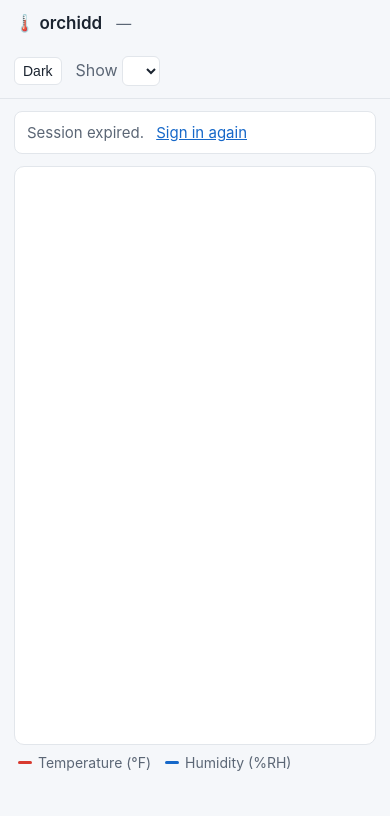
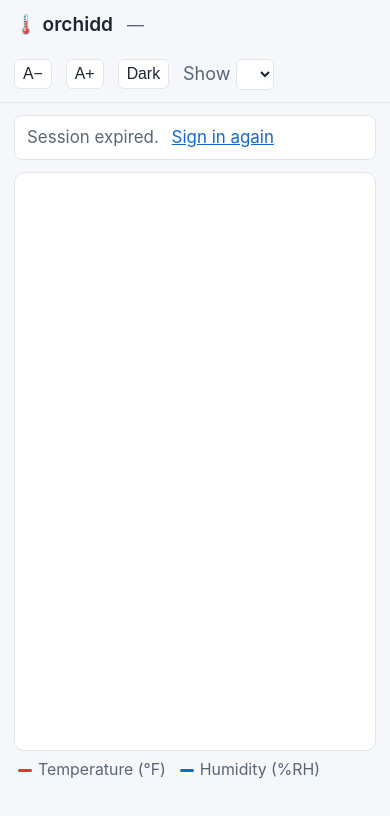
Before and after one commit to jwmurray/orchidd, a plain HTML site: page static/index.html in a window 390 px wide. Drawn offline with Linux system fonts and the light colour scheme; no server answers.

Commit message:
Add sticky A-/A+ text size control, default two steps larger (#6)
One font step scales the whole page: CSS sizes are now em off the root font
and the canvas text derives from the same step, so axis labels, hi/lo chips,
tooltip and header all grow together. The step persists per browser
(localStorage), clamps to [-2, +6], and defaults to +2 over the old design.
Chart paddings track the axis font so labels never clip. Bump the service
worker cache.

Co-authored-by: John Murray <john@hepworthlegal.com>

```diff
--- a/static/index.html
+++ b/static/index.html
@@ -28,8 +28,9 @@
     --tipbg: #0b0e12; --tiptext: #ffffff;
   }
   * { box-sizing: border-box; }
+  html { font-size: 16px; }
   html, body { margin: 0; height: 100%; background: var(--bg); color: var(--text);
-    font: 16px/1.4 -apple-system, BlinkMacSystemFont, "Segoe UI", Roboto, sans-serif;
+    font: 1em/1.4 -apple-system, BlinkMacSystemFont, "Segoe UI", Roboto, sans-serif;
     -webkit-text-size-adjust: 100%; }
   /* Respect the notch/home indicator when launched as a Home Screen app. */
   header { display: flex; align-items: center; gap: 16px; flex-wrap: wrap;
@@ -37,18 +38,18 @@
     padding-top: calc(14px + env(safe-area-inset-top));
     padding-left: calc(20px + env(safe-area-inset-left));
     padding-right: calc(20px + env(safe-area-inset-right)); }
-  h1 { font-size: 18px; margin: 0; font-weight: 600; }
-  .now { color: var(--muted); font-size: 15px; }
+  h1 { font-size: 1.12em; margin: 0; font-weight: 600; }
+  .now { color: var(--muted); font-size: 0.94em; }
   .now .t { color: var(--temp); font-weight: 600; }
   .now .h { color: var(--hum); font-weight: 600; }
   .spacer { flex: 1; }
   label { color: var(--muted); }
   select, .toggle { background: var(--panel); color: var(--text);
     border: 1px solid var(--border); border-radius: 6px; padding: 5px 8px;
-    font-size: 14px; cursor: pointer; }
+    font-size: 0.88em; cursor: pointer; }
   #customDays { background: var(--panel); color: var(--text);
     border: 1px solid var(--border); border-radius: 6px; padding: 5px 8px;
-    font-size: 14px; width: 82px; }
+    font-size: 0.88em; width: 82px; }
   .toggle:hover { border-color: var(--grid); }
   main { padding: 16px 20px;
     padding-left: calc(20px + env(safe-area-inset-left));
@@ -61,13 +62,13 @@
   .legend span { display: inline-flex; align-items: center; gap: 6px; }
   .swatch { width: 14px; height: 3px; border-radius: 2px; display: inline-block; }
   #tip { position: absolute; pointer-events: none; background: var(--tipbg); color: var(--tiptext);
-    border: 1px solid var(--border); border-radius: 6px; padding: 6px 8px; font-size: 14px;
+    border: 1px solid var(--border); border-radius: 6px; padding: 6px 8px; font-size: 0.88em;
     white-space: nowrap; opacity: 0; transition: opacity .05s; }
   .empty { color: var(--muted); padding: 40px; text-align: center; }
   /* Connectivity / session banner. Hidden unless something needs saying. */
   #banner { display: none; margin: 0 0 12px; padding: 10px 12px; border-radius: 8px;
     border: 1px solid var(--border); background: var(--panel); color: var(--muted);
-    font-size: 15px; }
+    font-size: 0.94em; }
   #banner[data-show] { display: block; }
   #banner button { margin-left: 8px; font: inherit; color: var(--hum);
     background: none; border: none; padding: 0; text-decoration: underline; cursor: pointer; }
@@ -75,11 +76,11 @@
   @media (max-width: 560px) {
     header { gap: 10px 14px; padding: 12px 14px;
       padding-top: calc(12px + env(safe-area-inset-top)); }
-    h1 { font-size: 17px; }
+    h1 { font-size: 1.06em; }
     .spacer { flex-basis: 100%; height: 0; }
     main { padding: 12px 14px; }
     canvas { height: 66vh; }
-    .legend { flex-wrap: wrap; gap: 10px 14px; font-size: 14px; }
+    .legend { flex-wrap: wrap; gap: 10px 14px; font-size: 0.88em; }
     #count { margin-left: 0 !important; }
   }
 </style>
@@ -89,6 +90,8 @@
   <h1>🌡️ orchidd</h1>
   <span class="now" id="now">—</span>
   <span class="spacer"></span>
+  <button id="fminus" class="toggle" title="Smaller text">A−</button>
+  <button id="fplus" class="toggle" title="Larger text">A+</button>
   <button id="theme" class="toggle" title="Toggle light/dark">Dark</button>
   <label>Show
     <select id="days"></select>
@@ -139,6 +142,21 @@ function applyTheme(t) {
   prefSet('theme', t);
   $('theme').textContent = t === 'dark' ? 'Light' : 'Dark';
   refreshColors();
+  draw();
+}
+
+// ---- font size ------------------------------------------------------------
+// One sticky step scales the whole page: the root font drives every CSS size
+// (all in em) and the canvas text sizes derive from the same step. Step 0 is
+// the original design; the default ships two steps larger.
+let fontStep = parseInt(prefGet('fontstep', '2'), 10);
+if (!isFinite(fontStep)) fontStep = 2;
+function axisFontPx() { return 13 + fontStep; }
+function statFontPx() { return 12 + fontStep; }
+function applyFontStep(delta) {
+  fontStep = Math.max(-2, Math.min(6, fontStep + (delta || 0)));
+  prefSet('fontstep', fontStep);
+  document.documentElement.style.fontSize = (16 + fontStep) + 'px';
   draw();
 }
 
@@ -407,10 +425,11 @@ function draw() {
   const wv = win || resolveRange();
   const wspanDays = (wv.t1 - wv.t0) / 86400000;
   const crossesDay = new Date(wv.t0).toDateString() !== new Date(wv.t1).toDateString();
-  const padL = 56, padR = 56, padT = 12;
+  const axisFs = axisFontPx();
+  const padL = 56 + fontStep * 2, padR = 56 + fontStep * 2, padT = 12;
   // Two-line x labels (time + date) need a taller bottom band — always on
   // long ranges, and on short ones whenever the window crosses midnight.
-  const padB = wspanDays > 1.5 || crossesDay ? 46 : 30;
+  const padB = wspanDays > 1.5 || crossesDay ? axisFs * 2 + 20 : axisFs + 17;
   const W = cssW - padL - padR, H = cssH - padT - padB;
   if (n === 0 || W <= 0 || H <= 0) { geo = null; return; }
 
@@ -438,7 +457,7 @@ function draw() {
   geo = { padL, padT, W, H, x, t0, tSpan };
 
   // Shared horizontal gridlines: one per interval, temp label left, humidity right.
-  ctx.font = '13px sans-serif';
+  ctx.font = axisFs + 'px sans-serif';
   ctx.lineWidth = 1;
   for (let i = 0; i <= k; i++) {
     const yy = padT + H - (H * i / k);
@@ -474,7 +493,7 @@ function draw() {
     ctx.fillText(d.toLocaleTimeString([], { hour: '2-digit', minute: '2-digit' }), xx, padT + H + 6);
     const newDay = prevTickDay !== null && d.toDateString() !== prevTickDay;
     if (twoLine || newDay)
-      ctx.fillText(d.toLocaleDateString([], { month: 'numeric', day: 'numeric' }), xx, padT + H + 22);
+      ctx.fillText(d.toLocaleDateString([], { month: 'numeric', day: 'numeric' }), xx, padT + H + 9 + axisFs);
     prevTickDay = d.toDateString();
   }
 
@@ -522,7 +541,8 @@ function drawHiLoLines(hl, yT, yH, padL, W, padT, H) {
   const panel = getComputedStyle(document.documentElement).getPropertyValue('--panel').trim();
 
   ctx.save();
-  ctx.font = '12px sans-serif';
+  const statFs = statFontPx();
+  ctx.font = statFs + 'px sans-serif';
   ctx.textBaseline = 'bottom';
   ctx.lineWidth = 1.25;
   ctx.setLineDash([7, 4]);
@@ -546,7 +566,7 @@ function drawHiLoLines(hl, yT, yH, padL, W, padT, H) {
     // gridline or the series itself.
     ctx.globalAlpha = 0.85;
     ctx.fillStyle = panel;
-    ctx.fillRect(x - 3, y - 14, w + 6, 14);
+    ctx.fillRect(x - 3, y - (statFs + 2), w + 6, statFs + 2);
     ctx.globalAlpha = 1;
     ctx.fillStyle = color;
     ctx.textAlign = 'left';
@@ -620,6 +640,9 @@ async function refresh() {
 (async function () {
   const saved = (() => { try { return localStorage.getItem('orchidd-theme'); } catch (e) { return null; } })();
   applyTheme(saved === 'dark' ? 'dark' : 'light');   // default light
+  applyFontStep(0);                                  // restore sticky text size
+  $('fminus').onclick = () => applyFontStep(-1);
+  $('fplus').onclick = () => applyFontStep(1);
   $('theme').onclick = () =>
     applyTheme(document.documentElement.dataset.theme === 'dark' ? 'light' : 'dark');
 
--- a/static/sw.js
+++ b/static/sw.js
@@ -8,7 +8,7 @@
 //                                   signal still shows the last readings fetched
 //
 // Bump CACHE when the shell changes so old clients pick up the new HTML.
-const CACHE = 'orchidd-v4';
+const CACHE = 'orchidd-v5';
 const SHELL = ['/', '/manifest.webmanifest', '/icon-192.png', '/icon-512.png', '/apple-touch-icon.png'];
 
 self.addEventListener('install', (e) => {
```
